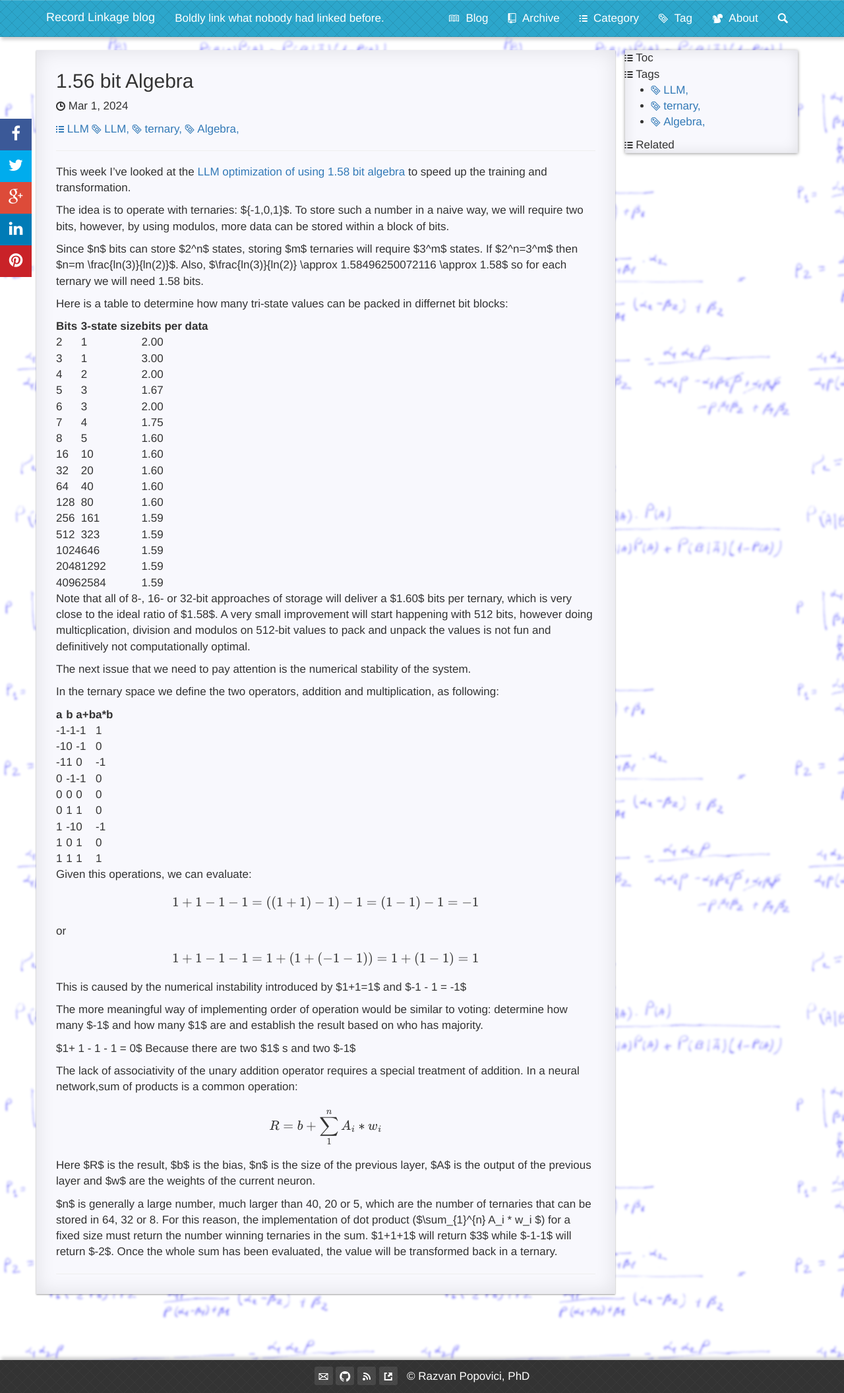
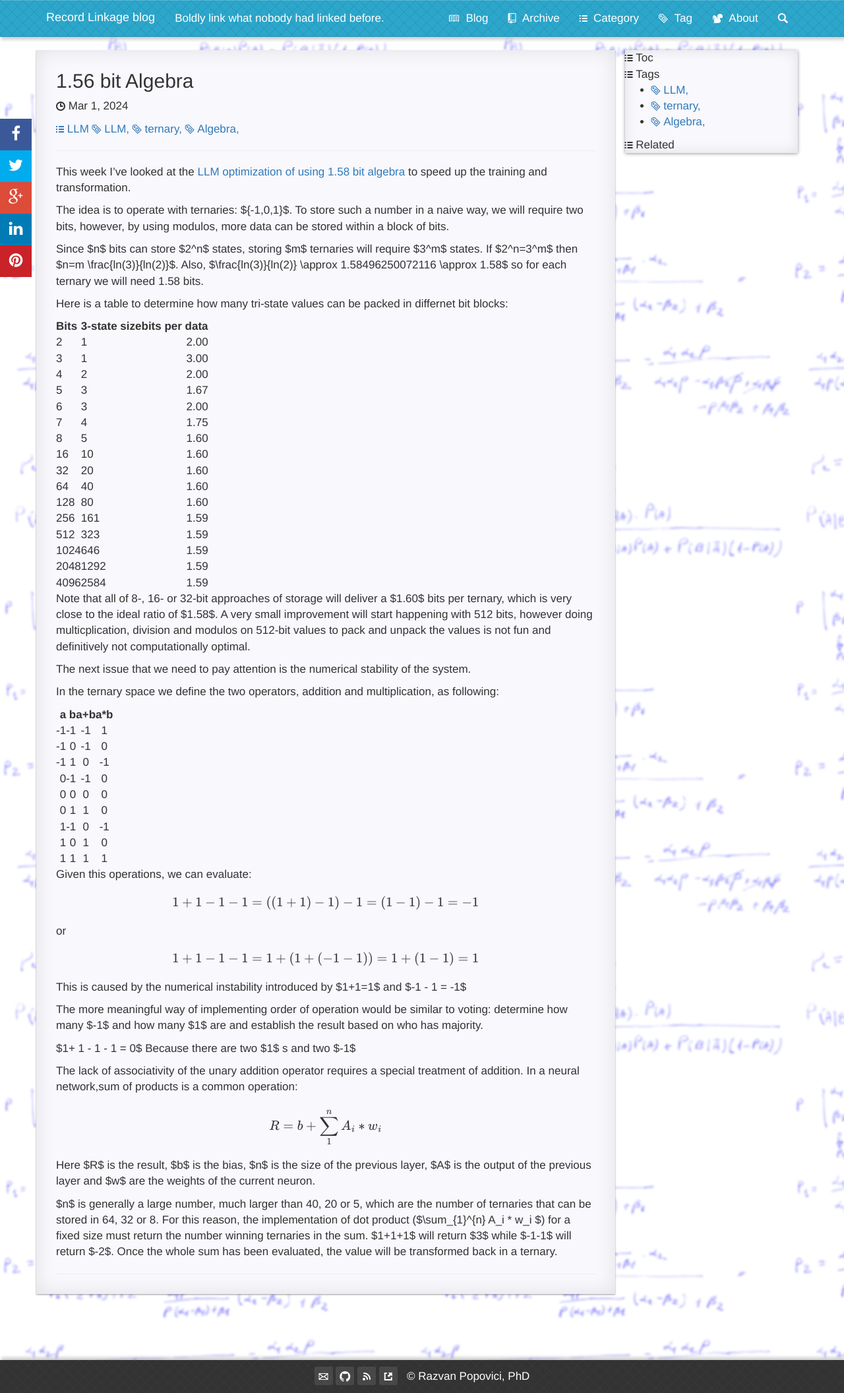
Before and after one commit to RazvanML/reco-link, a Jekyll site: the page built from _posts/2024-03-01-1.56 bit algebra.md, in a window 1280 px wide. Shown: the whole page at 66% size. Built offline with Jekyll 4.4.1, drawn with Linux system fonts in a browser that asks for light colours; nearby versions of some CDN libraries; our own code applies the rules of GitHub Pages for plain Markdown files; formulas are drawn with MathJax 3; comment, search, counter and statistics services are not loaded.

Commit message:
Update 2024-03-01-1.56 bit algebra.md

```diff
--- a/_posts/2024-03-01-1.56 bit algebra.md
+++ b/_posts/2024-03-01-1.56 bit algebra.md
@@ -27,9 +27,9 @@ Since $n$ bits can store $2^n$ states, storing $m$ ternaries will require $3^m$
 
 Here is a table to determine how many tri-state values can be packed in differnet bit blocks:
 
-|Bits	| 3-state size |	bits per data |
-|:------|:--------------|:---------------|
-| 2 |	1 |	2.00|
+|  Bits  	|   3-state size   |   	bits per data   |
+|:------|:--------------|---------------:|
+|    2   |	  1    |	  2.00  |
 |3|1|3.00|
 |4|2|2.00|
 |5|3|1.67|
@@ -54,7 +54,7 @@ In the ternary space we define the two operators, addition and multiplication, a
 
 
 |a|b|a+b|a*b|
-|-|-|---|---|
+|-:|-:|:---:|:---:|
 |-1|-1|-1|1|
 |-1|0|-1|0 |
 |-1|1|0|-1|
```
